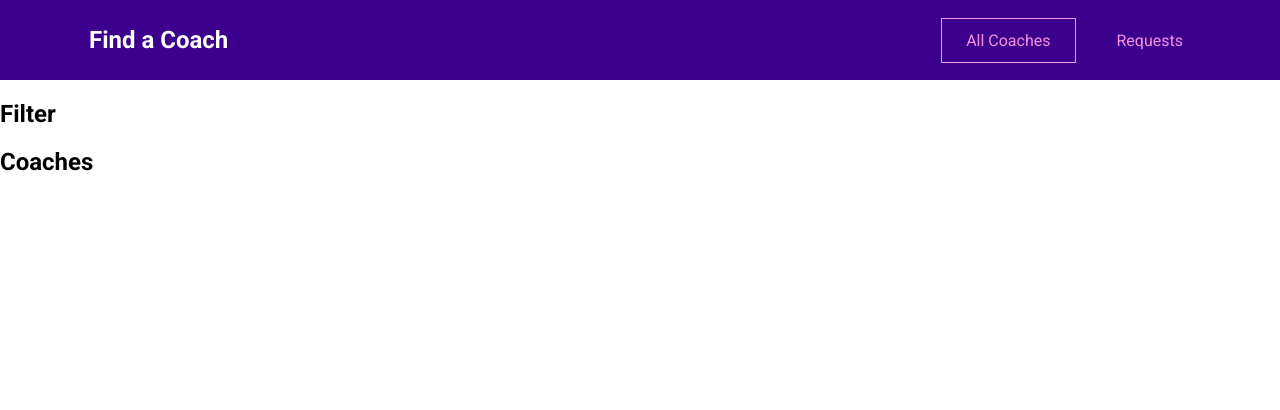
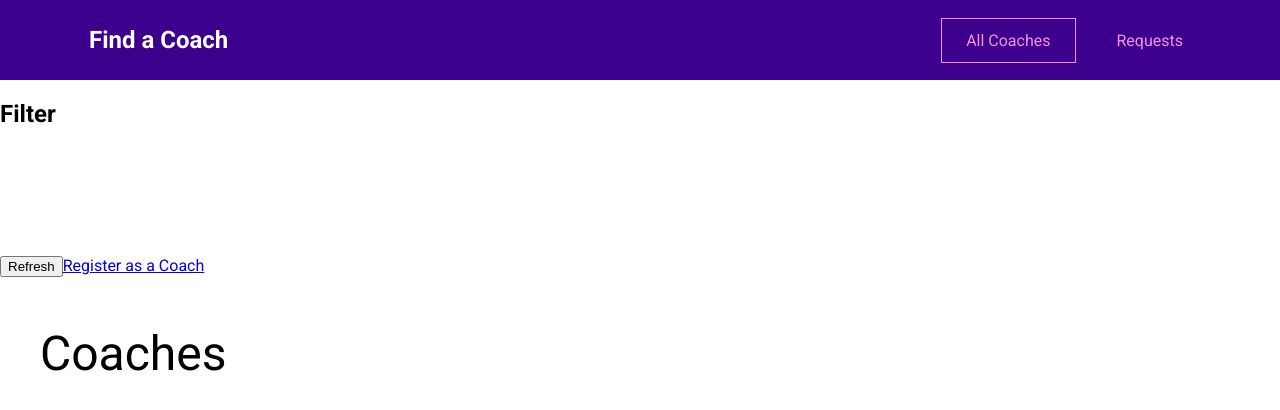
Before and after one commit to DusanR12/main-prj-01-starting-setup, a Vue app: page /coaches in a window 1280 px wide. Shown: the top 410 px of the page. Built offline with nearby package versions, Linux system fonts and the light colour scheme.

Commit message:
wiring up pages

```diff
--- a/src/pages/coaches/CoachDetails.vue
+++ b/src/pages/coaches/CoachDetails.vue
@@ -1,3 +1,5 @@
 <template>
-    <h4>This is a <b>Coach Details</b> component</h4>
+    Details for Coach
+    <router-link to="/coaches/c1/contact">Contact</router-link>
+    <router-view></router-view>
 </template>
--- a/src/pages/coaches/CoachesList.vue
+++ b/src/pages/coaches/CoachesList.vue
@@ -1,8 +1,12 @@
 <template>
   <section>
-    <h2>Filter</h2>
+    <h2 style="margin-bottom: 8rem;">Filter</h2>
   </section>
   <section>
-    <h2>Coaches</h2>
+    <div class="controls">
+      <button>Refresh</button>
+      <router-link to="/register">Register as a Coach</router-link>
+    </div>
+    <ul style="font-size: 48px;">Coaches</ul>
   </section>
 </template>
--- a/src/router.js
+++ b/src/router.js
@@ -14,7 +14,7 @@ const router = createRouter({
     {
       path: '/coaches/:id',
       component: CoachDetails,
-      children: [{ path: '/contact', component: ContactCoach }],
+      children: [{ path: 'contact', component: ContactCoach }],
     },
     { path: '/register', component: CoachRegistration },
     { path: '/requests', component: RequestsReceived},
```
Also changed, not shown: src/pages/coaches/RegisterPage.vue (deleted, +0 -12 lines).
